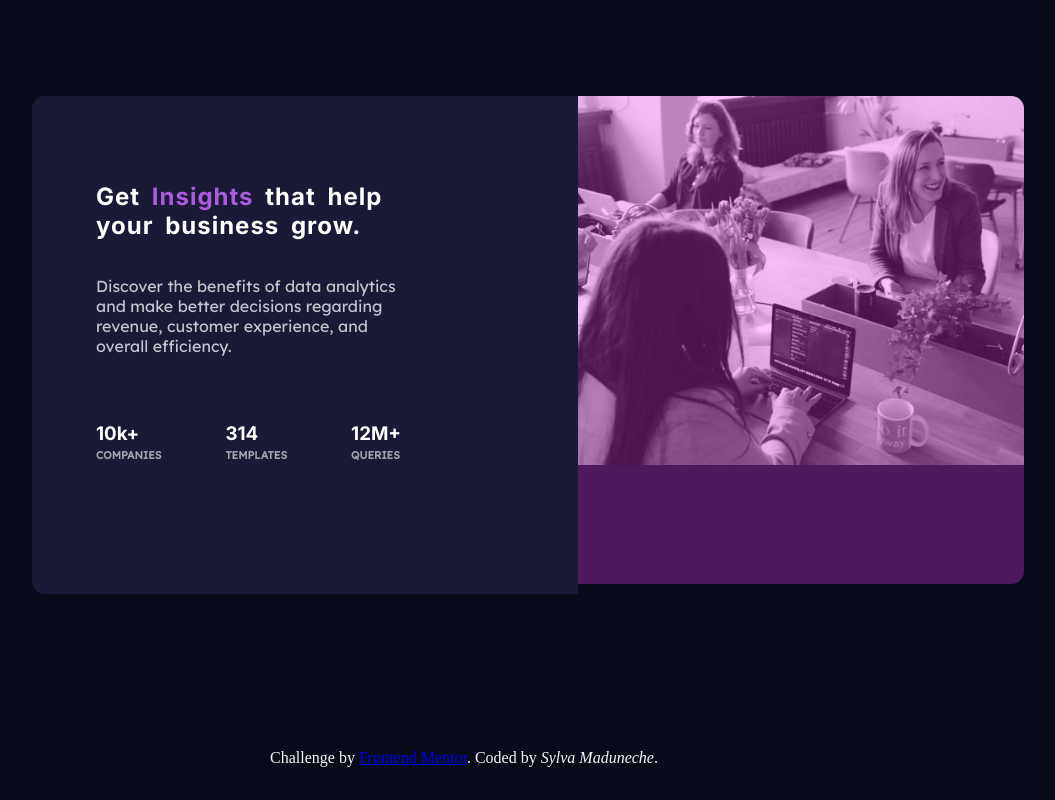
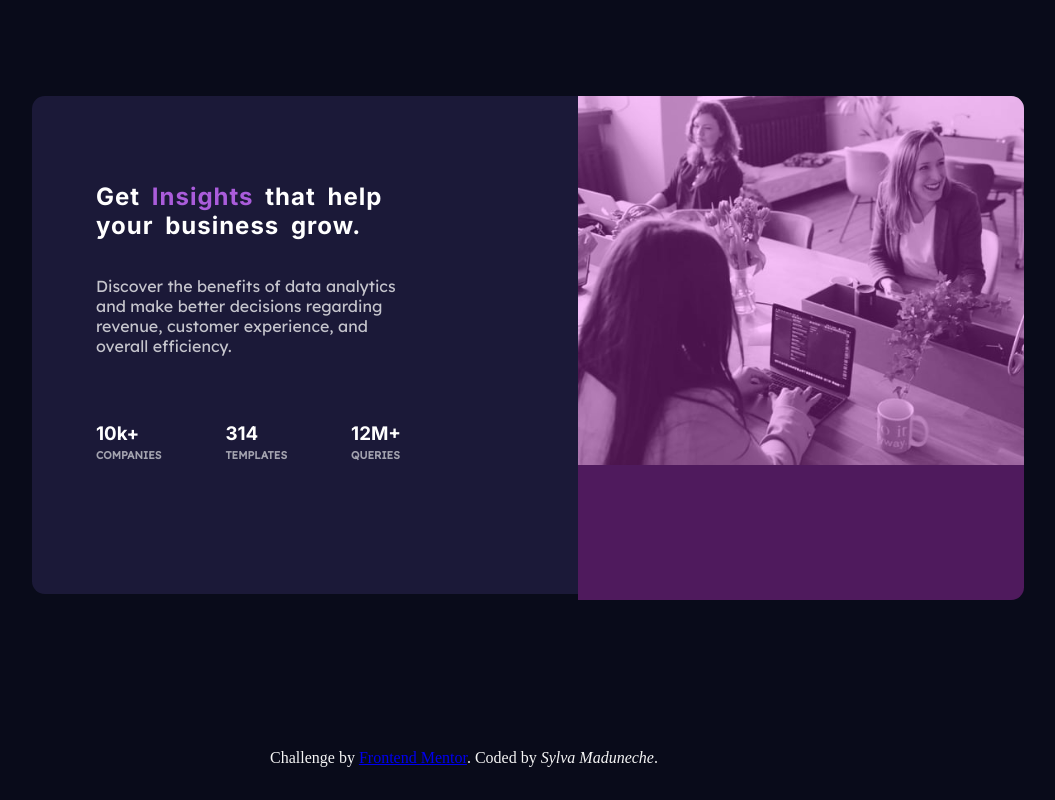
Before and after one commit to sylvamadu/Stats-preview-card, a plain HTML site: page index.html in a window 1280 px wide. Shown: the whole page, without its empty margins (176-1231 px from the left). Drawn offline with Linux system fonts and the light colour scheme.

Commit message:
Update style.css

```diff
--- a/style.css
+++ b/style.css
@@ -39,7 +39,7 @@ html, body{
     top: 0;
     left: 0;
     width: 100%;
-    height: 61vh;
+    height: 63vh;
     border-top-right-radius: .8rem;
     border-bottom-right-radius: .8rem !important;
 }
```
